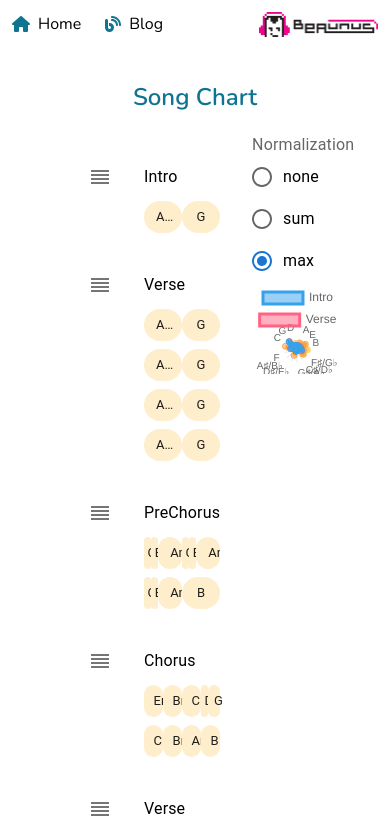
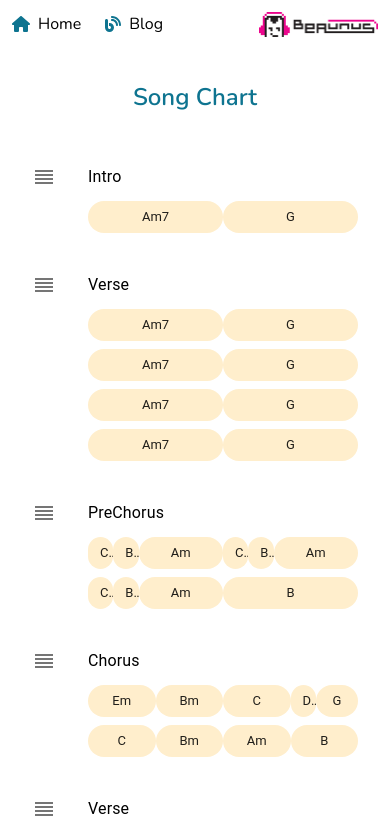
Before and after one commit to beaunus/beaunus.com, a Next.js app: page /blog/song-chart in a window 390 px wide. Shown: the top 831 px of the page. Built offline with nearby package versions, Linux system fonts and the light colour scheme; no server answers.

Commit message:
feature: improve mobile view

```diff
--- a/pages/_app.tsx
+++ b/pages/_app.tsx
@@ -1,10 +1,10 @@
-import "../styles/globals.css";
 import { config } from "@fortawesome/fontawesome-svg-core";
+import { createTheme, ThemeProvider } from "@mui/material/styles";
 import { Nunito } from "@next/font/google";
 import type { AppProps } from "next/app";
 import Head from "next/head";
 import Script from "next/script";
-import React from "react";
+import "../styles/globals.css";
 
 import "@fortawesome/fontawesome-svg-core/styles.css";
 import { Footer } from "../components/Footer";
@@ -36,6 +36,14 @@ function MyApp({ Component, pageProps }: AppProps) {
       <Head>
         <meta content="width=device-width,initial-scale=1" name="viewport" />
       </Head>
+      <ThemeProvider
+        theme={createTheme({
+          breakpoints: {
+            // eslint-disable-next-line sort-keys
+            values: { xs: 0, sm: 640, md: 768, lg: 1024, xl: 1280 },
+          },
+        })}
+      >
         <main
           className={`${nunito.className} flex flex-col justify-between h-screen`}
         >
@@ -45,6 +53,7 @@ function MyApp({ Component, pageProps }: AppProps) {
           </div>
           <Footer />
         </main>
+      </ThemeProvider>
     </>
   );
 }
--- a/pages/blog/song-chart.tsx
+++ b/pages/blog/song-chart.tsx
@@ -249,12 +249,12 @@ const SongChart: NextPage = () => {
       <Head>
         <title>Song Chart | Beaunus</title>
       </Head>
-      <div className="flex flex-col gap-5 px-14 w-full">
+      <div className="flex flex-col gap-5 w-full">
         <div className="text-2xl font-semibold text-center text-cyan-700">
           Song Chart
         </div>
-        <Stack direction="row">
-          <List className="w-full">
+        <Stack direction={{ xl: "row", md: "column" }}>
+          <List className="w-full max-w-5xl">
             {sections.map((section, sectionIndex) => (
               <ListItem key={`${section.name}-${sectionIndex}`}>
                 <ListItemButton alignItems="flex-start">
@@ -289,9 +289,8 @@ const SongChart: NextPage = () => {
               </ListItem>
             ))}
           </List>
-          <div className="w-1/3">
-            <Stack>
-              <FormControl>
+          <Stack className="shrink w-full xl:w-1/2">
+            <FormControl className="px-14">
               <FormLabel id="normalization-radio-buttons-group-label">
                 Normalization
               </FormLabel>
@@ -317,7 +316,6 @@ const SongChart: NextPage = () => {
             </FormControl>
             <canvas ref={radarChartRef} />
           </Stack>
-          </div>
         </Stack>
       </div>
     </>
```
Lines whose indentation alone changed are shown as unchanged.
